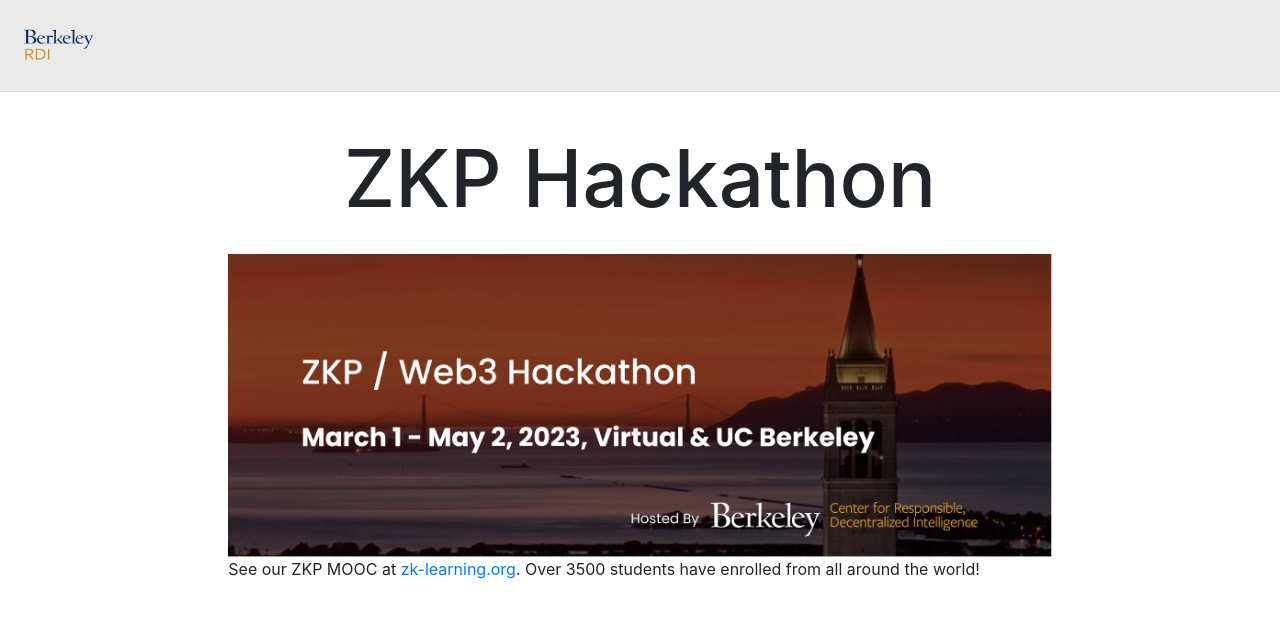
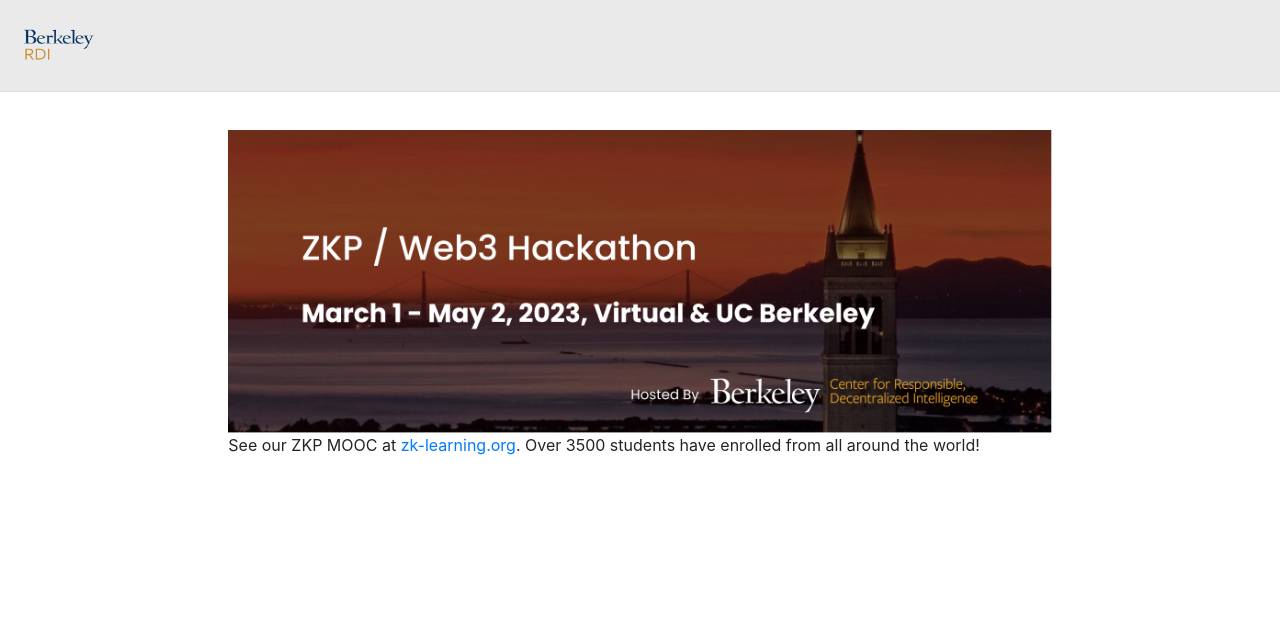
Before and after one commit to rdi-berkeley/zkp-web3-hackathon, a Jekyll site: the page built from index.md, in a window 1280 px wide and 900 px high. Shown: the top 618 px of the window. Built offline with Jekyll 4.4.1, drawn with Linux system fonts in a browser that asks for light colours; nearby versions of some CDN libraries.

Commit message:
removing title

```diff
--- a/index.md
+++ b/index.md
@@ -1,6 +1,3 @@
 ---
 layout: home
-title: ZKP Hackathon
 ---
-
-# Tracks
```
